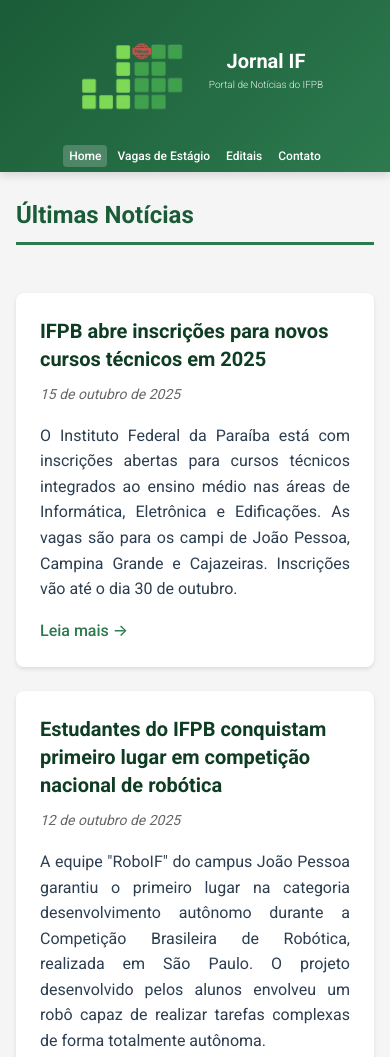
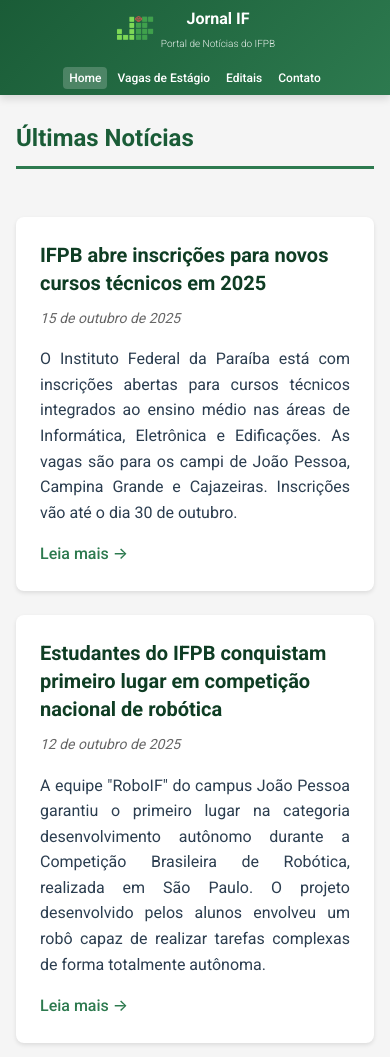
Before and after one commit to Jornal-IF/jornal, a plain HTML site: page index.html in a window 390 px wide. Shown: the top 1057 px of the page. Drawn offline with Linux system fonts and the light colour scheme.

Commit message:
Ajustando o Header.

```diff
--- a/css/style.css
+++ b/css/style.css
@@ -54,7 +54,7 @@ body {
 .header {
     background: linear-gradient(135deg, var(--primary-green) 0%, var(--secondary-green) 100%);
     color: var(--accent-white);
-    padding: 0.75rem 0;
+    padding: 1rem 0;
     position: sticky;
     top: 0;
     z-index: 1000;
@@ -79,31 +79,34 @@ body {
 .logo {
     display: flex;
     align-items: center;
-    gap: 0.75rem;
+    gap: 1rem;
 }
 
 .logo-img {
-    width: 130px;
-    height: 130px;
+    width: 80px;
+    height: 80px;
     object-fit: contain;
-    /* Remover qualquer fundo/borda/padding para mostrar apenas o PNG */
     background: none;
-    padding-top: 20px;
-    padding-left: 0px;
-    padding-right: 0px;
-    padding-bottom: 0px;
+    padding: 0;
     border-radius: 0;
     display: block;
 }
 
 .logo-text h1 {
     margin: 0;
+    font-size: 1.5rem;
 }
 
 .tagline {
     font-size: 0.8125rem;
     opacity: 0.9;
     font-weight: 300;
+    margin-top: 0.25rem;
+}
+
+.logo-text {
+    display: flex;
+    flex-direction: column;
 }
 
 .nav ul {
@@ -1037,17 +1040,26 @@ body {
     }
 
     .header {
-        padding: 0.5rem 0;
+        padding: 0.75rem 0;
     }
 
     .header-content {
         flex-direction: column;
         text-align: center;
-        gap: 0.5rem;
+        gap: 0.75rem;
     }
 
-    .logo h1 {
-        font-size: 1.5rem;
+    .logo {
+        gap: 0.75rem;
+    }
+
+    .logo-img {
+        width: 60px;
+        height: 60px;
+    }
+
+    .logo-text h1 {
+        font-size: 1.25rem;
     }
 
     .tagline {
@@ -1068,7 +1080,7 @@ body {
 
 @media (max-width: 768px) {
     .header {
-        padding: 0.375rem 0;
+        padding: 0.5rem 0;
     }
 
     .page-title {
@@ -1079,8 +1091,17 @@ body {
         font-size: 1.5rem;
     }
 
-    .logo h1 {
-        font-size: 1.375rem;
+    .logo {
+        gap: 0.5rem;
+    }
+
+    .logo-img {
+        width: 50px;
+        height: 50px;
+    }
+
+    .logo-text h1 {
+        font-size: 1.125rem;
     }
 
     .tagline {
@@ -1127,11 +1148,20 @@ body {
     }
 
     .header {
-        padding: 0.25rem 0;
+        padding: 0.375rem 0;
     }
 
-    .logo h1 {
-        font-size: 1.25rem;
+    .logo {
+        gap: 0.375rem;
+    }
+
+    .logo-img {
+        width: 40px;
+        height: 40px;
+    }
+
+    .logo-text h1 {
+        font-size: 1rem;
     }
 
     .tagline {
```
